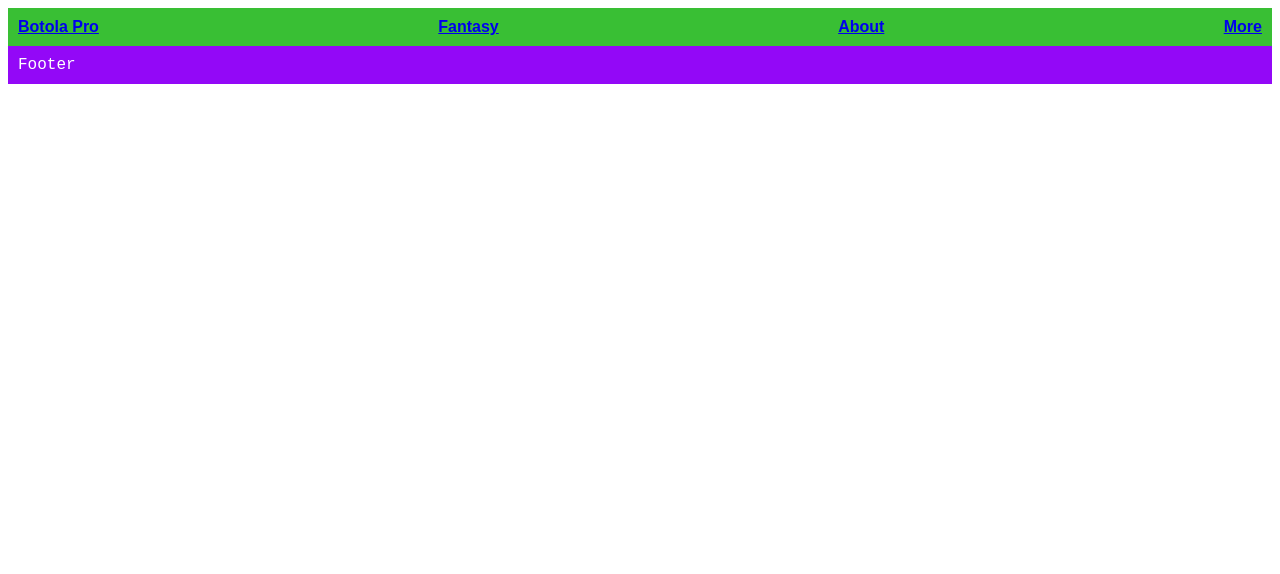
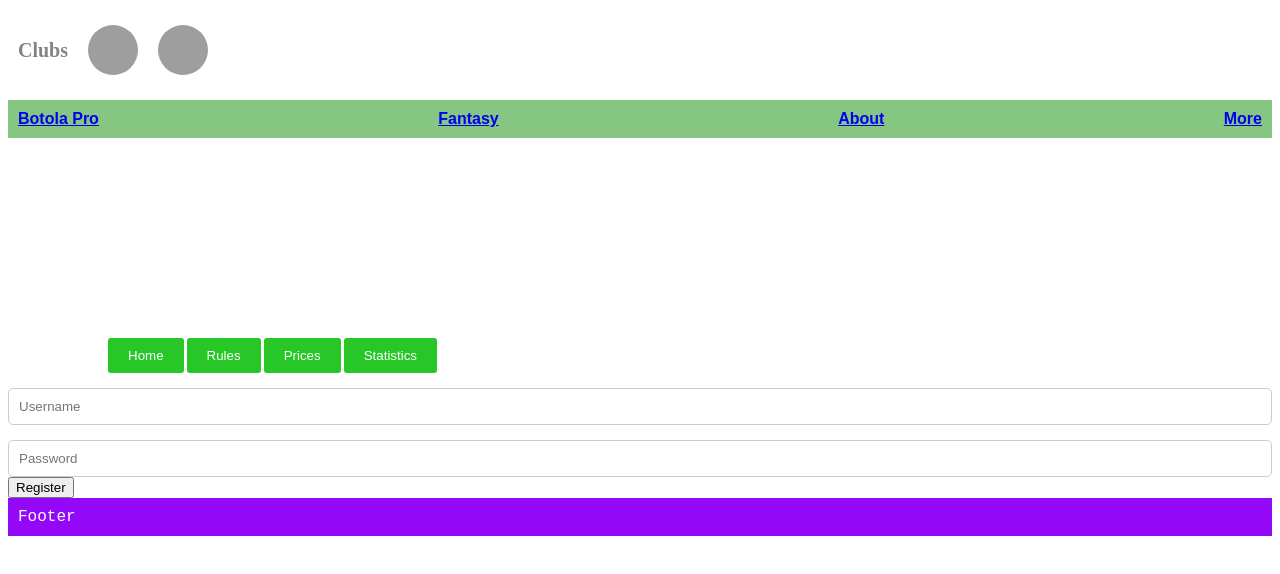
Before and after one commit to haroune99/FantasyBotola, a React app in the folder my-app/: page / in a window 1280 px wide. Built offline with nearby package versions, Linux system fonts and the light colour scheme; grey boxes are pictures that could not be loaded.

Commit message:
Commit middle work

```diff
--- a/my-app/src/index.css
+++ b/my-app/src/index.css
@@ -1,12 +1,67 @@
+.club-logo {
+  width: 50px;
+  height: 50px;
+  border-radius: 50%;
+  padding: 10px;
+  margin-top: 10px;
+  display: flex;
+  flex-direction: row;
+  align-items: center;
+}
+
+.clubs-title {
+  font-size: 20px;
+  font-weight: bold;
+  margin-top: 25px;
+  margin-right: 10px;
+  color: #888383;
+}
+
 .header {
-  background-color: #39bf34;
+  background-color: #86c683;
   padding: 10px;
   font-family: 'Arial', sans-serif;
   display: flex;
   justify-content: space-between;
   align-items: center;
-  color: #e30a0a;
+  color: #e41010;
   font-weight: bold;
+  margin-top: 20px;
+}
+
+.buttons {
+  display: flex;
+  flex-direction: row;
+  align-items: center;
+  margin-top: 200px;
+  margin-left: 100px;
+  margin-right: 100px;
+  gap: 3px;
+  font-size: 20px;
+  font-weight: bold;
+}
+
+.buttons button {
+  background-color: rgb(38, 199, 38);
+  color: white;
+  border-radius: 3px;
+  border: none;
+  padding: 10px 20px;
+  cursor: pointer;
+}
+
+.buttons button:active {
+  background-color: white;
+  color: green;
+}
+
+.login-input {
+  width: 100%; /* Full width */
+  padding: 10px; /* Padding for size */
+  margin-top: 15px; /* Space between inputs */
+  border-radius: 5px; /* Slightly rounded corners */
+  border: 1px solid #ccc; /* Light border */
+  box-sizing: border-box; /* Include padding and border in element's total width and height */
 }
 
 .footer {
--- a/my-app/src/index.js
+++ b/my-app/src/index.js
@@ -1,14 +1,29 @@
-import React from 'react';
+import React, { useState } from 'react';
 import ReactDOM from 'react-dom/client';
 import './index.css';
 
 function App() {
+  const [activeComponent, setActiveComponent] = useState('Home'); // Default to Home
+
   return (
     <div>
+      <Clubs />
       <Header />
+      <Centre setActiveComponent={setActiveComponent} />
+      {activeComponent === 'Home' && <Home />}
+      {activeComponent === 'Rules' && <Rules />}
       <Footer />
     </div>
   );
+}
+
+function Clubs() {
+  // Add other clubs logos here
+  return <div className="club-logo">
+    <h1 className="clubs-title">Clubs</h1>
+    <img className="club-logo" src="//upload.wikimedia.org/wikipedia/fr/thumb/9/96/Logo_Wydad_Athletic_Club.png/130px-Logo_Wydad_Athletic_Club.png" alt="Wydad AC Casablanca" />
+    <img className="club-logo" src="//upload.wikimedia.org/wikipedia/en/b/be/Raja_Casablanca_Logo.png" alt="Raja Casablanca" />
+  </div>;
 }
 
 function Header() {
@@ -25,6 +40,41 @@ function Header() {
     </header>;
 }
 
+function Centre({ setActiveComponent }) {
+  return <div className="centre">
+    <div className="buttons">
+      <button onClick={() => setActiveComponent('Home')}>Home</button>
+      <button onClick={() => setActiveComponent('Rules')}>Rules</button>
+      <button>Prices</button>
+      <button>Statistics</button>
+    </div>
+  </div>;
+}
+
+function Home() {
+  return <div className="home">
+    <div className="login">
+      <input type="text" placeholder="Username" className="login-input" />
+      <input type="password" placeholder="Password" className="login-input" />
+      <button>Register</button>
+    </div>
+  </div>;
+}
+
+function Rules() {
+  return <div className="rules">
+    <h1>Rules</h1>
+    <p>The rules of the game are simple. You need to predict the results of the matches and score points. The more matches you predict correctly, the more points you will score.</p>
+  </div>;
+}
+
+function Prices() {
+  return <div className="prices">
+    <h1>Rules</h1>
+    <p>The rules of the game are simple. You need to predict the results of the matches and score points. The more matches you predict correctly, the more points you will score.</p>
+    </div>
+}
+
 function Footer() {
   return <footer className="footer">Footer</footer>;
 }
```
Also changed, not shown: my-app/images/wydad-logo.png (added).
